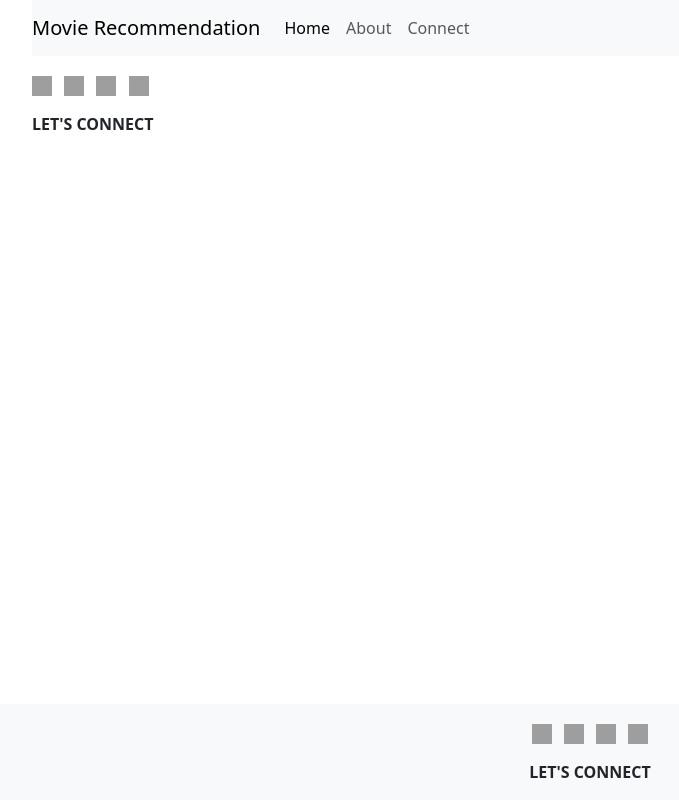
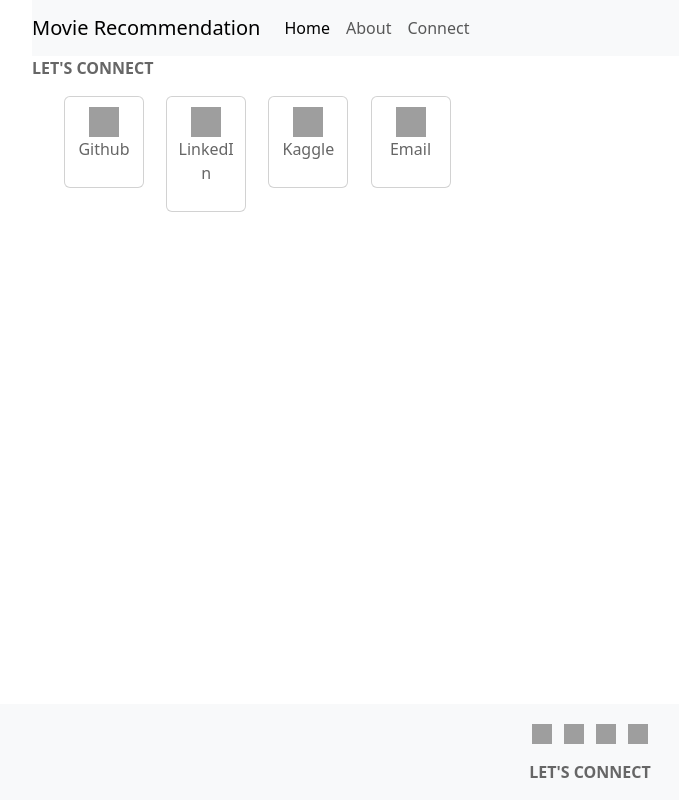
Before and after one commit to Kool-Cool/Kool-Cool-Movie-Recommendations-Flask, a Flask app: page /connect in a window 1280 px wide. Shown: the whole page, without its empty margins (50-729 px from the left). Run offline with Flask 3, Linux system fonts and the light colour scheme; parts of the project's set-up code (start-up, migrations or seed data) failed here and were passed over; grey boxes are pictures that could not be loaded.

Commit message:
connect.html

```diff
--- a/templates/about.html
+++ b/templates/about.html
@@ -1,3 +1,4 @@
+{% include "navbar.html" %}
 <!DOCTYPE html>
 <html>
 <head>
@@ -23,6 +24,7 @@
   </style>
 </head>
 <body>
+    <div class=container>
         <h1>Movie Recommendation Code Summary</h1>
         <p>
             The provided code snippet performs movie recommendation based on movie metadata using the TMDB Movie Metadata dataset from Kaggle.
@@ -111,5 +113,7 @@
         <p>
             The get_recommendations function is called with a specific movie title, and it returns the top 10 most similar movies based on either TF-IDF or count-based cosine similarity, depending on the cosine similarity matrix used.
         </p>
+    </div>
 </body>
 </html>
+{% include "footer.html" %}
--- a/templates/connect.html
+++ b/templates/connect.html
@@ -1,33 +1,78 @@
 {% include "navbar.html" %}
-
-<div class="container py-3">
-    <ul class="list-inline">
-
+<!DOCTYPE html>
+<html>
+<head>
+  <title>Movie Recommendation Code Summary</title>
+  <style>
+    body {
+      font-family: Arial, sans-serif;
+      margin: 20px;
+    }
+    h1 {
+      color: #333;
+    }
+    p {
+      color: #666;
+      line-height: 1.5;
+    }
+    .card {
+      display: inline-block;
+      border: 1px solid #ccc;
+      border-radius: 4px;
+      padding: 10px;
+      margin-right: 10px;
+      text-align: center;
+      width: 80px;
+    }
+    .card img {
+      width: 30px;
+      height: 30px;
+    }
+  </style>
+</head>
+<body>
+    <div class=container>
+        <!-- Social Media Links -->
+        <div>
+            <p class="my-50"><b>LET'S CONNECT</b></p>
+            <ul class="list">
             <li class="list-inline-item">
+                <div class="card">
                 <a href="https://github.com/Kool-Cool">
                     <img alt="github_logo" width="20" height="20" src="https://th.bing.com/th/id/OIP.D_Gm8IGCvkqmOgtU2hueVwHaHS?w=150&h=180&c=7&r=0&o=5&pid=1.7">
                 </a>
+                <p>Github</p>
+                </div>
             </li>
-
             <li class="list-inline-item">
+                <div class="card">
                 <a href="https://www.linkedin.com/in/omkar-jadhav-399158227/">
                     <img alt="linkedin_logo" width="20" height="20" src="https://image.freepik.com/free-icon/linkedin-rondure_318-26627.jpg">
                 </a>
+                <p>LinkedIn</p>
+                </div>
             </li>
-
             <li class="list-inline-item">
+                <div class="card">
                 <a href="https://www.kaggle.com/koolcool0">
                     <img alt="kaggle" width="20" height="20" src="https://w7.pngwing.com/pngs/210/701/png-transparent-kaggle-brands-icon.png">
                 </a>
+                <p>Kaggle</p>
+                </div>
             </li>
-
             <li class="list-inline-item">
+                <div class="card">
                 <a href="mailto:omkarjadhav0507@gmail.com">
                     <img alt="e-main" width="20" height="20" src="https://icon-library.com/images/email-icon-black/email-icon-black-28.jpg">
                 </a>
+                <p>Email</p>
+                </div>
             </li>
             </ul>
-    <p class="mb-0"><b>LET'S CONNECT</b></p>
         </div>
+    </div>
+</body>
+</html>
+
 
 {% include "footer.html" %}
```
Lines whose indentation alone changed are shown as unchanged.
